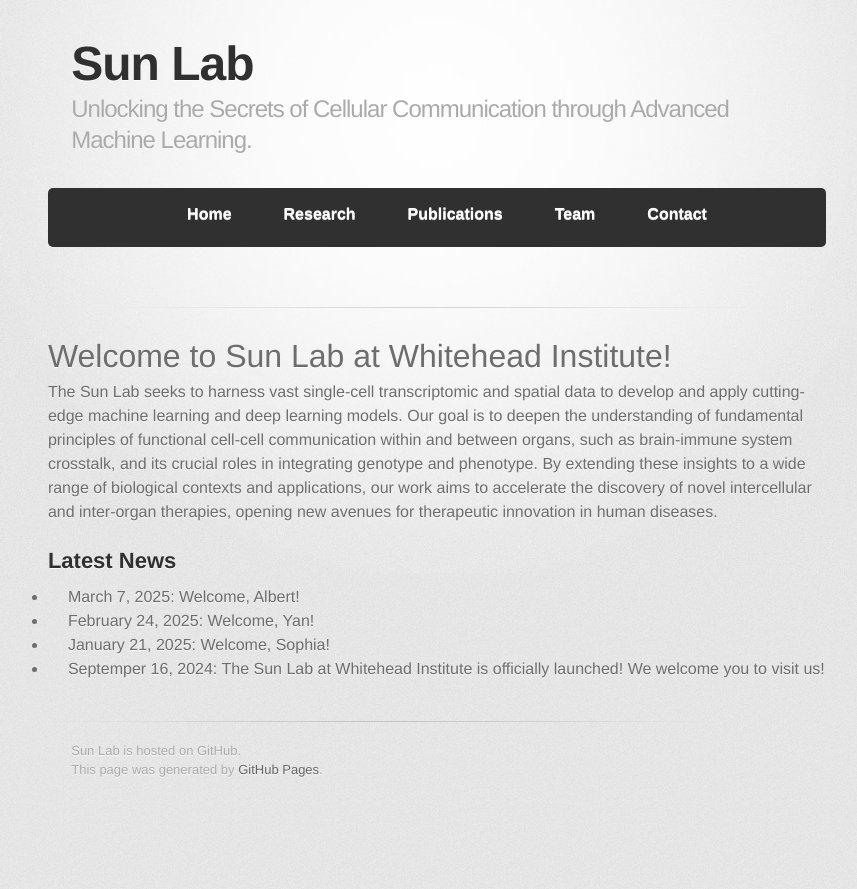
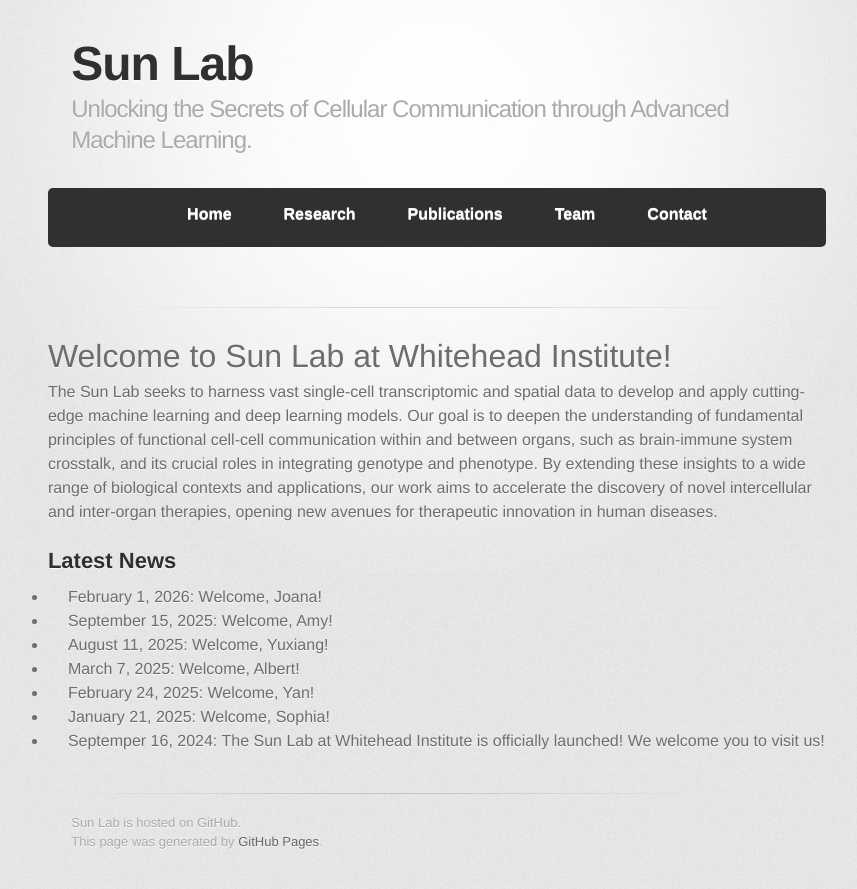
Before and after one commit to whitehead/SunLab, a Jekyll site: the page built from docs/index.md, in a window 1280 px wide. Shown: the top 889 px of the page, without its empty margins (171-1028 px from the left). Built offline with Jekyll 4.4.1, drawn with Linux system fonts in a browser that asks for light colours; some web fonts are replaced; our own code applies the rules of GitHub Pages for plain Markdown files.

Commit message:
Update index.md

```diff
--- a/docs/index.md
+++ b/docs/index.md
@@ -7,6 +7,9 @@ layout: default
 The Sun Lab seeks to harness vast single-cell transcriptomic and spatial data to develop and apply cutting-edge machine learning and deep learning models. Our goal is to deepen the understanding of fundamental principles of functional cell-cell communication within and between organs, such as brain-immune system crosstalk, and its crucial roles in integrating genotype and phenotype. By extending these insights to a wide range of biological contexts and applications, our work aims to accelerate the discovery of novel intercellular and inter-organ therapies, opening new avenues for therapeutic innovation in human diseases.
 
 ## Latest News
+- February 1, 2026: Welcome, Joana!
+- September 15, 2025: Welcome, Amy!
+- August 11, 2025: Welcome, Yuxiang!
 - March 7, 2025: Welcome, Albert!
 - February 24, 2025: Welcome, Yan!
 - January 21, 2025: Welcome, Sophia!
```
